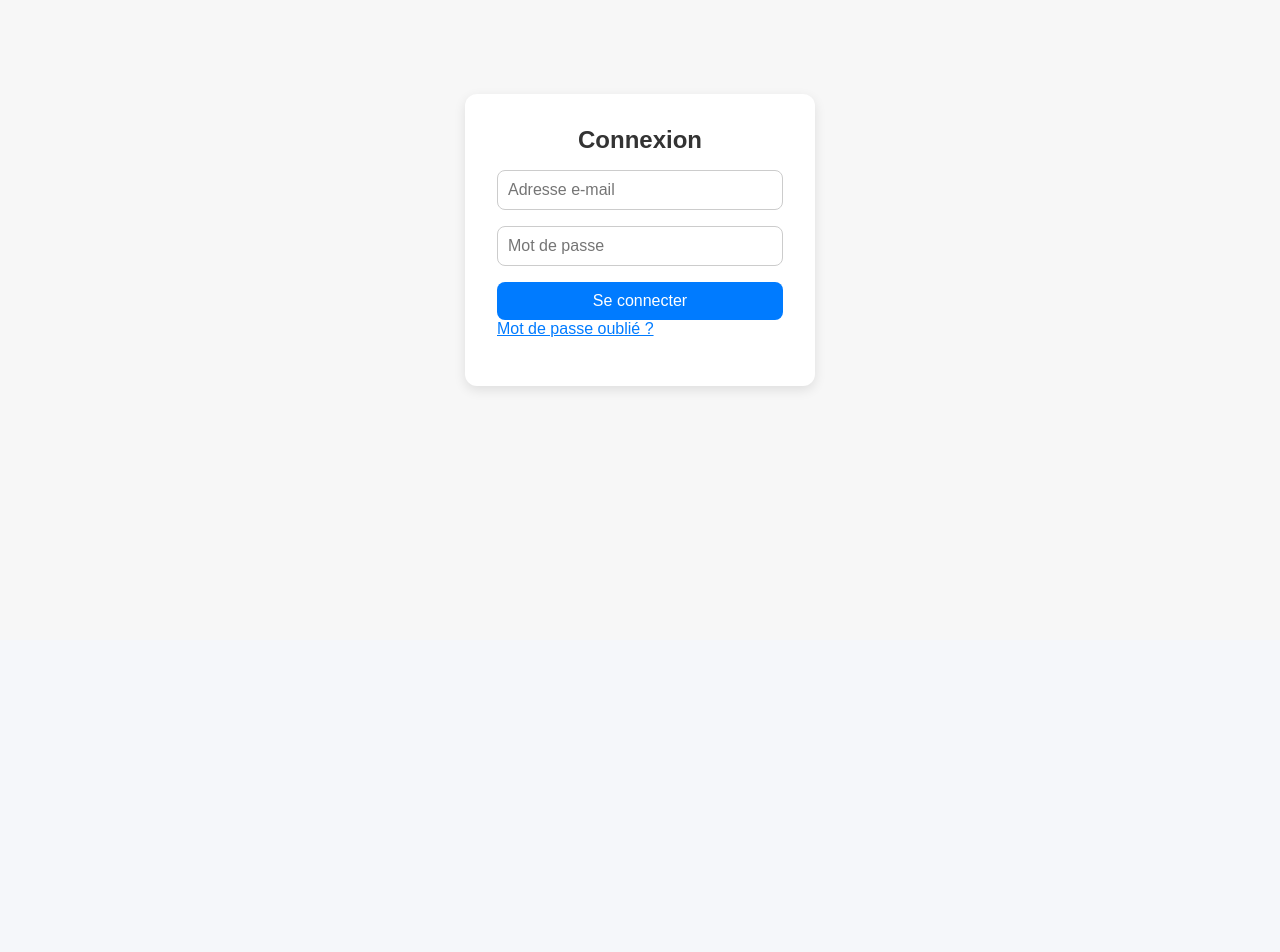
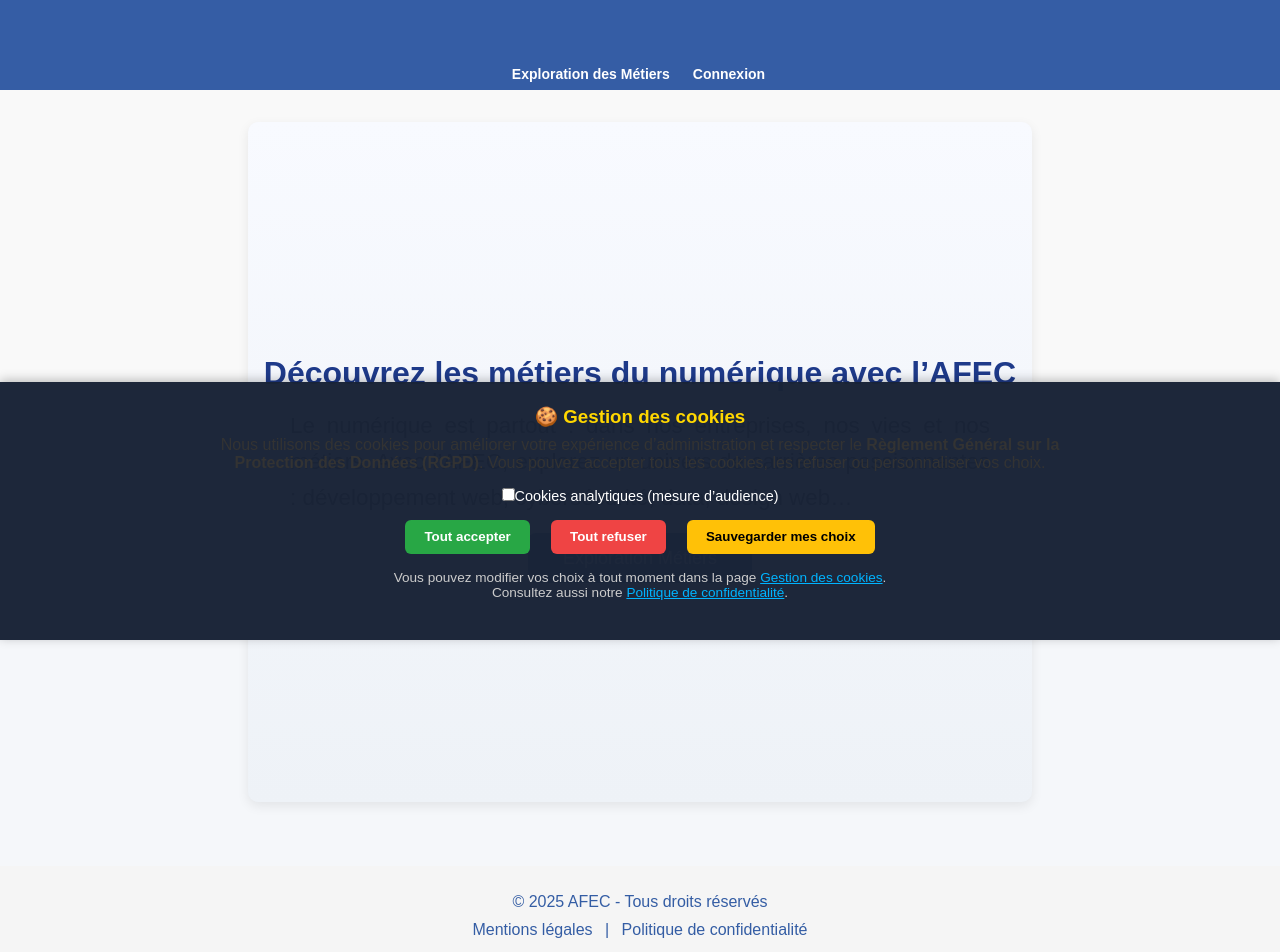
Before and after one commit to Daviid64/Projet-Stage-Afec, a React (Vite) app in the folder ReactFrontendProject/: page /Home in a window 1280 px wide. Before the commit this address led to /login. Shown: the part 160-1112 px from the top of the page. Before the commit the page ends 800 px from the top, so only its background shows below. Built offline with nearby package versions, Linux system fonts and the light colour scheme; no server answers; sample sign-in values are in the browser's storage.

Commit message:
correctifComplet

```diff
--- a/ReactFrontendProject/src/api.js
+++ b/ReactFrontendProject/src/api.js
@@ -2,22 +2,30 @@ import axios from 'axios';
 
 const API = axios.create({
   baseURL: import.meta.env.VITE_API_URL,
+});
 
+API.interceptors.request.use((config) => {
+  const token = localStorage.getItem("token");
+
+  if (token) {
+    config.headers.Authorization = `Bearer ${token}`;
+  }
+
+  return config;
 });
 
 API.interceptors.response.use(
   response => response,
   error => {
-        // Gestion centralisée des erreurs API
     if (error.response) {
       console.error('Erreur API:', error.response.status, error.response.data);
       return Promise.reject(error.response.data);
-        }  else if (error.request) {
-            console.error('Aucune réponse recue du backend');
-            return Promise.reject({message: 'Backend non accessible'})
-        }  else {
+    } else if (error.request) {
+      console.error('Aucune réponse du backend');
+      return Promise.reject({ message: 'Backend non accessible' });
+    } else {
       console.error('Erreur lors de la requête', error.message);
-            return Promise.reject({message: error.message});
+      return Promise.reject({ message: error.message });
     }
   }
 );
--- a/ReactFrontendProject/src/components/Login.jsx
+++ b/ReactFrontendProject/src/components/Login.jsx
@@ -10,36 +10,25 @@ export default function LoginPage() {
   const [password, setPassword] = useState("");
   const [message, setMessage] = useState("");
 
+
   const handleSubmit = async (e) => {
-    e.preventDefault();
+  e.preventDefault();
 
-    try {
-      const response = await API.post("/auth/login", {email,password,});
+  try {
+    const response = await API.post("/auth/login", { email, password });
 
-    if (response.data.success) {
-      const token = response.data.token;
-      localStorage.setItem("token", token);
+    if (response.success) {
+      localStorage.clear(); // sécurité
+      localStorage.setItem("token", response.token);
 
-      const user = response.data.user;
-      localStorage.setItem("user", JSON.stringify(user));
+      navigate("/", { replace: true });
+    } else {
+      setMessage(response.message || "Échec de connexion");
+    }
 
-      // Récupérer les infos utilisateur
-      const userResponse = await API.get("/auth/me", {
-        headers: { Authorization: `Bearer ${token}` }
-      });
-
-      if (userResponse.data.success) {
-        localStorage.setItem("user", JSON.stringify(userResponse.data.user));
-      }
-
-      navigate("/", {replace: true});
-
-    } else {
-      setMessage("Erreur:" + (response.data.message || "Échec de connexion"));
-    }
   } catch (err) {
     console.error("Erreur login:", err);
-    setMessage(err.response?.data?.message || "Erreur de connexion au serveur" );
+    setMessage(err.message || "Erreur de connexion");
   }
 };
 
--- a/ReactFrontendProject/src/pages/Home.jsx
+++ b/ReactFrontendProject/src/pages/Home.jsx
@@ -5,108 +5,119 @@ import logoAfec from "../assets/logoAfec.png";
 import RGPDCookieBanner from "../components/RGPDCookieBanner.jsx";
 import API from "../api.js";
 
-function Acceuil() {
+function Home() {
   const navigate = useNavigate();
   const [user, setUser] = useState(null);
   const [loading, setLoading] = useState(true);
 
+  // 🔐 Vérification du token + récupération user réelle (backend)
   useEffect(() => {
-    const validateUser = async () => {
+    const fetchMe = async () => {
       const token = localStorage.getItem("token");
 
       if (!token) {
-        // Pas de token : on nettoie et redirige vers login
-        localStorage.removeItem("user");
-        setUser(null);
         setLoading(false);
-        navigate("/login");
         return;
       }
 
       try {
-        // Appel pour valider le token et récupérer les infos utilisateur
-        const response = await API.get("/auth/me", {
-          headers: { Authorization: `Bearer ${token}` }
-        });
+        const res = await API.get("/auth/me");
 
-        if (response.data?.success && response.data.user) {
-          setUser(response.data.user);
-          localStorage.setItem("user", JSON.stringify(response.data.user));
+        if (res.success && res.user) {
+          setUser(res.user);
+          localStorage.setItem("user", JSON.stringify(res.user));
         } else {
-          // Token invalide côté serveur
-          throw new Error("Token invalide côté serveur");
+          localStorage.clear();
+          setUser(null);
         }
       } catch (err) {
-        console.error("Token invalide ou expiré:", err);
-        localStorage.removeItem("token");
-        localStorage.removeItem("user");
+        console.error("Token invalide :", err);
+        localStorage.clear();
         setUser(null);
-        navigate("/login");
       } finally {
         setLoading(false);
       }
     };
 
-    validateUser();
-  }, [navigate]);
+    fetchMe();
+  }, []);
 
+  // 🚪 Déconnexion
   const handleLogout = async () => {
     try {
-      const token = localStorage.getItem("token");
-      if (token) {
-        await API.post("/auth/logout", {}, {
-          headers: { Authorization: `Bearer ${token}` }
-        });
-      }
+      await API.post("/auth/logout");
     } catch (err) {
-      console.error("Erreur lors de la déconnexion :", err);
-      alert("Impossible de se déconnecter correctement.");
+      console.warn("Erreur logout (non bloquante)");
     } finally {
-      localStorage.removeItem("token");
-      localStorage.removeItem("user");
+      localStorage.clear();
       setUser(null);
       navigate("/login");
     }
   };
 
+  // ⏳ Optionnel : éviter un clignotement UI
   if (loading) {
-    return <div>Chargement...</div>;
+    return <p style={{ textAlign: "center" }}>Chargement...</p>;
   }
 
   return (
     <div className="page-container">
       <header className="header-blue">
         <img src={logoAfec} alt="Logo AFEC" className="header-logo" />
+
         <nav className="header-nav">
-          <Link to="/exploration" className="nav-link">Exploration des Métiers</Link>
-          {user && (
-            <button onClick={handleLogout} className="btn-logout">
-              Déconnexion
-            </button>
+          <Link to="/exploration" className="nav-link">
+            Exploration des Métiers
+          </Link>
+
+          {user ? (
+            <>
+              <span className="nav-user">
+                Bonjour {user.first_name}
+              </span>
+
+              <button onClick={handleLogout} className="btn-logout">
+                Déconnexion
+              </button>
+            </>
+          ) : (
+            <Link to="/login" className="nav-link">
+              Connexion
+            </Link>
           )}
         </nav>
       </header>
 
       <main className="main-content">
         <h2>Découvrez les métiers du numérique avec l’AFEC</h2>
+
         <p>
           Le numérique est partout : dans nos entreprises, nos vies et nos métiers.
-          Mais savez-vous vraiment quelles opportunités il offre ? Avec l’AFEC, explorez
-          un univers de carrières passionnantes et accessibles à tous : développement web,
-          cybersécurité, data, et design web ! À travers nos programmes de découverte,
-          nos témoignages de professionnels et nos formations certifiantes, nous vous
-          aidons à mieux comprendre les métiers du digital et à trouver celui qui vous correspond.
+          Avec l’AFEC, explorez un univers de carrières passionnantes : développement web,
+          cybersécurité, data, design web…
         </p>
+
         <div className="button-container">
-          <Link to="/exploration" className="btn btn-blue">Exploration Métiers</Link>
+          <Link to="/exploration" className="btn btn-blue">
+            Exploration Métiers
+          </Link>
         </div>
+
+        {/* 🔒 Exemple accès admin sécurisé */}
+        {user?.roles?.includes("super_admin") && (
+          <div style={{ marginTop: "20px" }}>
+            <Link to="/admin" className="btn btn-red">
+              Accès Admin
+            </Link>
+          </div>
+        )}
       </main>
 
       <footer className="footer">
-        <p>© 2025 AFEC - Tous droits réservés | </p>
+        <p>© 2025 AFEC - Tous droits réservés</p>
         <p>
           <Link to="/mentions-legales">Mentions légales</Link> |{" "}
-          <Link to="/privacy-policy">Politique de confidentialité</Link> |{" "}
+          <Link to="/privacy-policy">Politique de confidentialité</Link>
         </p>
       </footer>
 
@@ -115,4 +126,4 @@ function Acceuil() {
   );
 }
 
-export default Acceuil;
+export default Home;
```
Lines whose indentation alone changed are shown as unchanged.
